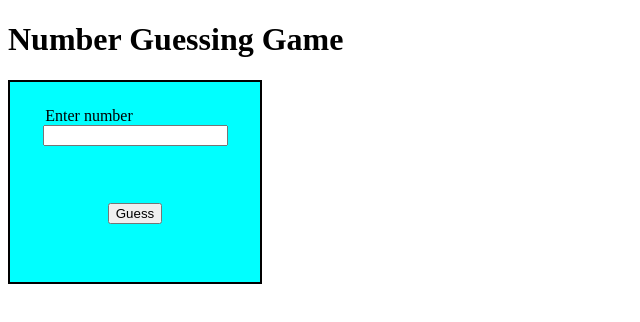
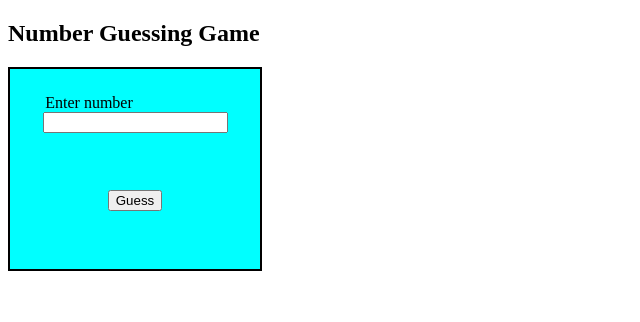
Before and after one commit to sachinkushwha/Think-and-Guess, a plain HTML site: page index.html in a window 1280 px wide. Shown: the whole page, without its empty margins (0-640 px from the left). Drawn offline with Linux system fonts and the light colour scheme.

Commit message:
Update index.html

```diff
--- a/index.html
+++ b/index.html
@@ -7,7 +7,7 @@
     <link rel="stylesheet" href="style.css">
 </head>
 <body>
-    <h1>Number Guessing Game</h1>
+    <h2>Number Guessing Game</h2>
     <div class="contaner">
         <label for="guessnum" id="guessnumlab">Enter number</label>
         <input type="number" name="" id="guessnum">
```
